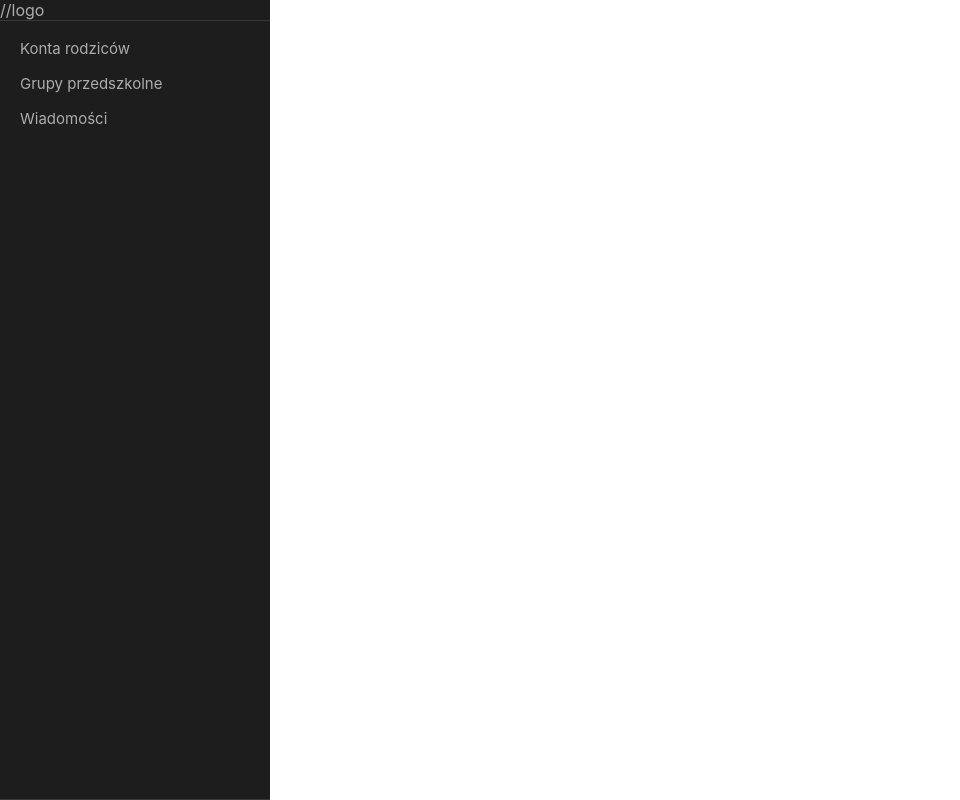
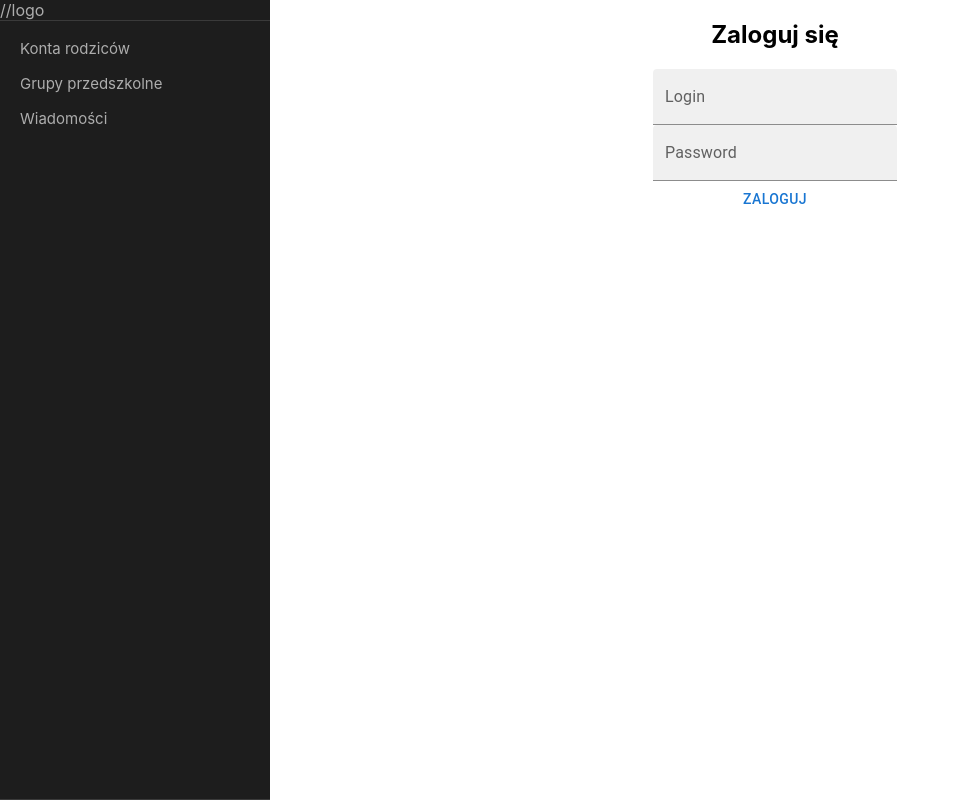
Before and after one commit to luk98j/przedszkole-PDSW, a React (Create React App) app in the folder przedszkole-pdsw/: page /login in a window 1280 px wide. Shown: the whole page, without its empty margins (0-960 px from the left). Built offline with nearby package versions, Linux system fonts and the light colour scheme.

Commit message:
first try of using dexie for db

```diff
--- a/przedszkole-pdsw/package.json
+++ b/przedszkole-pdsw/package.json
@@ -41,5 +41,9 @@
       "last 1 firefox version",
       "last 1 safari version"
     ]
+  },
+  "devDependencies": {
+    "dexie": "^3.2.0",
+    "dexie-react-hooks": "^1.1.1"
   }
 }
--- a/przedszkole-pdsw/src/component/MenuAndViewController.js
+++ b/przedszkole-pdsw/src/component/MenuAndViewController.js
@@ -21,7 +21,7 @@ const useStyles = makeStyles((theme) => ({
     leftSide:{
 
     },
-    rghtSide:{
+    rightSide:{
         width:"100%",
 
     },
@@ -90,7 +90,7 @@ const MenuAndViewController = () => {
                 </SidebarFooter>
             </ProSidebar>
             </div>
-            <div className={classes.rghtSide}>
+            <div className={classes.rightSide}>
                 <SwitchAndRoute/>
             </div>
         </div>
--- /dev/null
+++ b/przedszkole-pdsw/src/component/Populate.js
@@ -0,0 +1,18 @@
+import { db } from "../db";
+
+export async function populate() {
+    await db.users.bulkAdd([
+        { username: "Admin", password: "Admin123", phone: "", role: "ADMIN" },
+        { username: "Rodzic", password: "pass123", phone: "321", role: "PARENT" }
+    ]);
+    await db.children.bulkAdd([
+        { username: "Rodzic", name: "Dziecko1", surname: "nazwisko" },
+        { username: "Rodzic", name: "Dziecko2", surname: "nazwisko" },
+        { username: "Rodzic", name: "Dziecko3", surname: "nazwisko" }
+    ]);
+    await db.meals.bulkAdd([
+        { breakfast: "owsianka", dinner: "zupa pomidorowa", supper: "jabłko" },
+        { breakfast: "kanapka", dinner: "kotlet mielony", supper: "drożdżówka" },
+        { breakfast: "kakao", dinner: "spaghetti", supper: "banan" }
+    ]);
+}
--- /dev/null
+++ b/przedszkole-pdsw/src/db.js
@@ -0,0 +1,11 @@
+import Dexie from "dexie";
+import { populate } from "./component/Populate";
+
+export const db = new Dexie("Preschool");
+db.version(1).stores({
+    users: "++id, username, password, phone, role", // Primary key and indexed props
+    children: "++id, username, name, surname",
+    meals: "++id, breakfast, dinner, supper"
+});
+
+db.on("populate", populate);
--- a/przedszkole-pdsw/src/view/ChildrenDate.js
+++ b/przedszkole-pdsw/src/view/ChildrenDate.js
@@ -7,6 +7,7 @@ import ListItemIcon from "@mui/material/ListItemIcon";
 import InfoIcon from "@mui/icons-material/Info";
 import ListItemButton from "@mui/material/ListItemButton";
 import ListItemText from "@mui/material/ListItemText";
+import { db } from "../db";
 
 const ChildrenDate = () =>{
     const [dense, setDense] = React.useState(false)
@@ -15,7 +16,10 @@ const ChildrenDate = () =>{
     useEffect(()=>{
 
     })
-
+    function getMeals(){
+        let limit = db.meals.count();
+        let mealsForToday = db.meals.get(Math.floor(Math.random()*limit));
+    }
     return(
         <Container fixed>
            <center>
--- a/przedszkole-pdsw/src/view/Login.js
+++ b/przedszkole-pdsw/src/view/Login.js
@@ -1,13 +1,49 @@
 import React, { useState, useEffect, Profiler } from "react";
+import { Container } from "@material-ui/core";
+import Box from '@mui/material/Box';
+import Button from '@mui/material/Button';
+import TextField from '@mui/material/TextField';
+import { db } from "../db";
+
 
 const Login = () =>{
     useEffect(()=>{
 
     })
 
+    function HandleLogin() {
+        let checkLogin = document.getElementById("filled-login-input").value;
+        let checkPassword = document.getElementById("filled-password-input").value;
+        const currentUser = db.users.get().where(["username", "password"]).equals([checkLogin, checkPassword])
+        console.log(currentUser.id);
+        if (currentUser.id !== 0) {
+            console.log("Zalogowano");
+        }
+    }
+
     return(
         <div>
+            <Container fixed>
+                <center>
+                    <h2>Zaloguj się</h2>
+                    <TextField
+                        id="filled-login-input"
+                        label="Login"
+                        autoComplete="current-login"
+                        variant="filled"
+                    /><br></br>
+                    <TextField
+                        id="filled-password-input"
+                        label="Password"
+                        type="password"
+                        autoComplete="current-password"
+                        variant="filled"
+                    /><br></br>
 
+                    <Button onClick={HandleLogin}>Zaloguj</Button>
+
+                </center>
+            </Container>
         </div>
     )
 }
--- a/przedszkole-pdsw/src/view/Profile.js
+++ b/przedszkole-pdsw/src/view/Profile.js
@@ -3,11 +3,21 @@ import { Container } from "@material-ui/core";
 import Box from '@mui/material/Box';
 import Button from '@mui/material/Button';
 import TextField from '@mui/material/TextField';
+import { db } from "../db";
 
-const Profile = () =>{
+const Profile = key =>{
     useEffect(()=>{
 
     })
+
+    function changePassword(login, oldPassword, newPassword, newPassword2) {
+        if (newPassword===newPassword2) {
+            let checkOldPassword = db.users.where(["username", "password"]).equals([login, oldPassword]);
+            if (checkOldPassword != null) {
+                db.users.where(["username", "password"]).equals([login, oldPassword]).modify(user => {user.password = newPassword});
+            }
+        }
+    }
 
     return(
         <Container fixed>
@@ -18,7 +28,7 @@ const Profile = () =>{
             Naziwsko: Ankowska<br></br>
             Stare haslo:<br></br>
             <TextField
-                id="filled-password-input"
+                id="filled-old-password-input"
                 label="Password"
                 type="password"
                 autoComplete="current-password"
@@ -26,7 +36,7 @@ const Profile = () =>{
             /><br></br>
             Nowe haslo<br></br>
             <TextField
-                id="filled-password-input"
+                id="filled-new-password-input"
                 label="Password"
                 type="password"
                 autoComplete="current-password"
@@ -34,7 +44,7 @@ const Profile = () =>{
             /><br></br>
             Powtorz haslo<br></br>
             <TextField
-                id="filled-password-input"
+                id="filled-new-password-2-input"
                 label="Password"
                 type="password"
                 autoComplete="current-password"
```
Also changed, not shown: przedszkole-pdsw/src/services/authorization-service.js (added, +18 -0 lines), 1 other file (tests, documents, lock files or other folders).
